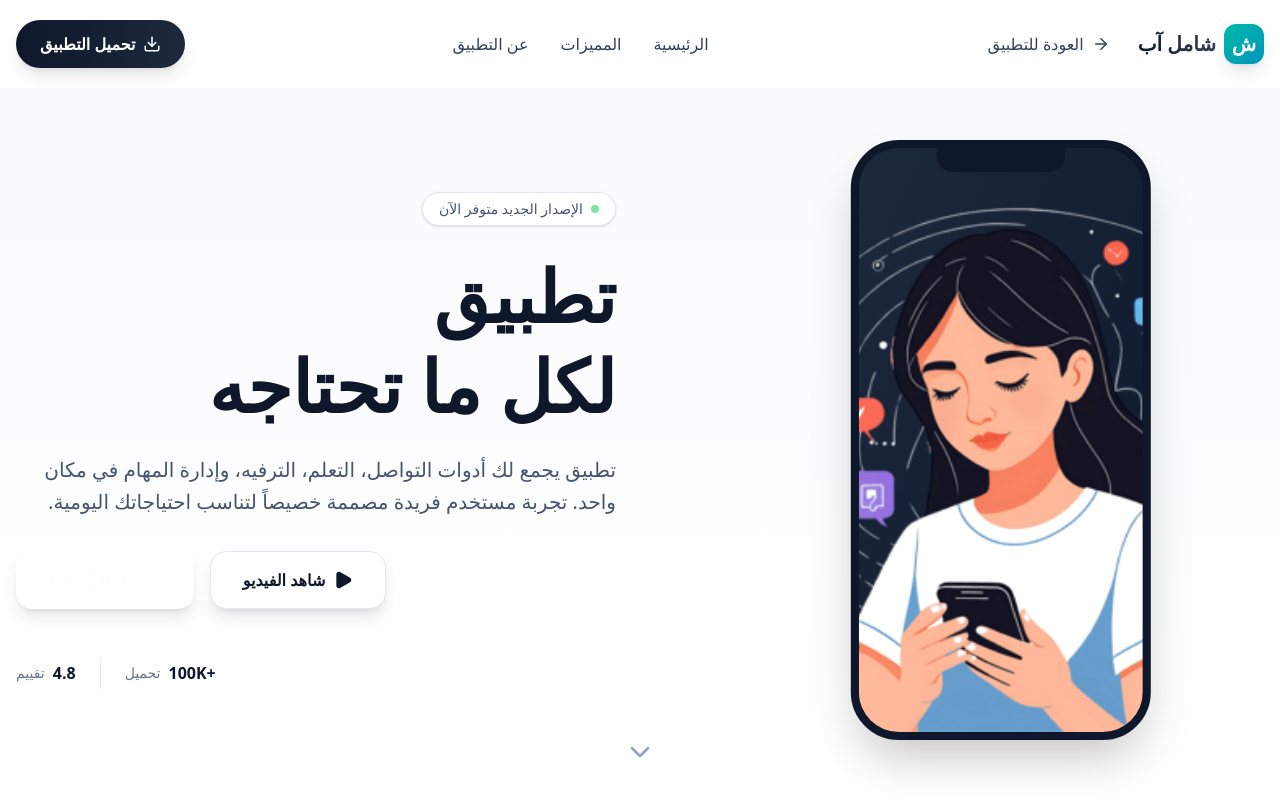
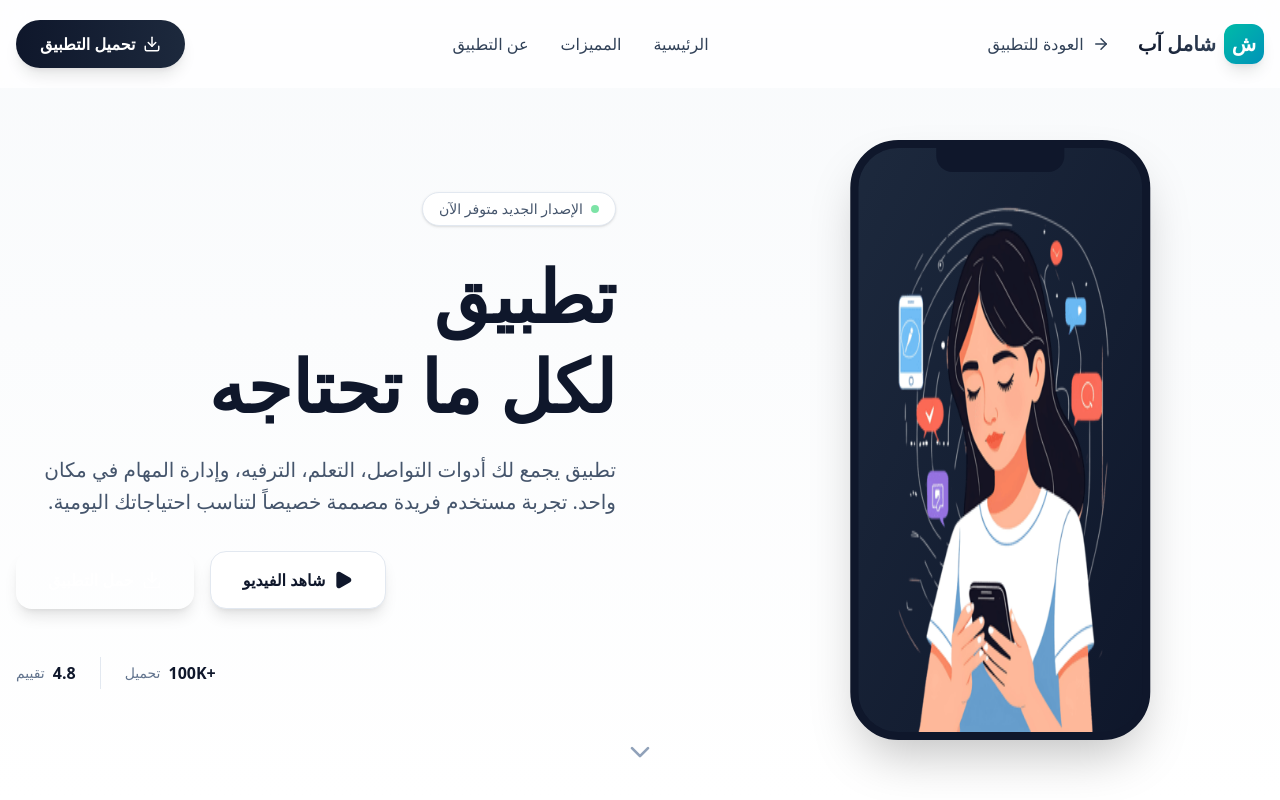
Before and after one commit to muslim1972/shamil-landing-page, a React (Vite) app: page / in a window 1280 px wide. Shown: the top 800 px of the page. Built offline with nearby package versions, Linux system fonts and the light colour scheme.

Commit message:
تم جعل صورة الهاتف المتحرك عالمية (3) 5/12/2025 6:40 PM

```diff
--- a/src/sections/Hero.tsx
+++ b/src/sections/Hero.tsx
@@ -2,16 +2,39 @@ import { motion, AnimatePresence } from 'framer-motion';
 import { Download, Play, ChevronDown, Sparkles } from 'lucide-react';
 import { useState, useEffect } from 'react';
 
+const images = [
+    '/images/InPhone.png',
+    '/images/p2.png',
+    '/images/p3.png',
+    '/images/p4.png',
+    '/images/p5.png',
+    '/images/p6.png'
+];
+
 const Hero = () => {
-    const [showImage, setShowImage] = useState(false);
+    // 0 = Intro Screen
+    // 1..N = Images (index - 1)
+    const [currentIndex, setCurrentIndex] = useState(0);
 
     useEffect(() => {
         const interval = setInterval(() => {
-            setShowImage(prev => !prev);
+            setCurrentIndex(prev => {
+                // Total states: 1 (intro) + images.length
+                const totalStates = 1 + images.length;
+                return (prev + 1) % totalStates;
+            });
         }, 4000);
 
         return () => clearInterval(interval);
     }, []);
+
+    const showIntro = currentIndex === 0;
+    const currentImage = currentIndex > 0 ? images[currentIndex - 1] : null;
+
+    // Base URL support for production build
+    const getImageUrl = (path: string) => {
+        return `${import.meta.env.BASE_URL}${path.startsWith('/') ? path.slice(1) : path}`;
+    };
 
     return (
         <section id="hero" className="relative min-h-screen flex items-center pt-20 overflow-hidden bg-gradient-to-b from-slate-50 to-white dark:from-slate-950 dark:to-slate-900">
@@ -97,12 +120,12 @@ const Hero = () => {
                 >
                     <motion.div
                         animate={{ x: [0, 40, -40, 0] }}
-                        transition={{ duration: 3, repeat: Infinity, ease: "linear" }}
+                        transition={{ duration: 5, repeat: Infinity, ease: "easeInOut" }}
                         className="relative w-[300px] h-[600px] bg-slate-900 rounded-[3rem] border-8 border-slate-900 shadow-2xl overflow-hidden">
                         {/* Screen Content with Image Rotation */}
                         <div className="absolute inset-0 bg-gradient-to-br from-slate-800 to-slate-900">
                             <AnimatePresence mode="wait">
-                                {!showImage ? (
+                                {showIntro ? (
                                     <motion.div
                                         key="content"
                                         initial={{ opacity: 0, scale: 0.9 }}
@@ -136,14 +159,14 @@ const Hero = () => {
                                     </motion.div>
                                 ) : (
                                     <motion.img
-                                        key="image"
-                                        src={`${import.meta.env.BASE_URL}images/InPhone.png`}
+                                        key={`image-${currentIndex}`}
+                                        src={getImageUrl(currentImage || "")}
                                         alt="تطبيق شامل"
                                         initial={{ opacity: 0, scale: 1.1 }}
                                         animate={{ opacity: 1, scale: 1 }}
                                         exit={{ opacity: 0, scale: 1.1 }}
                                         transition={{ duration: 0.5 }}
-                                        className="absolute inset-0 w-full h-full object-cover"
+                                        className="absolute inset-0 w-full h-full object-fill"
                                     />
                                 )}
                             </AnimatePresence>
```
Also changed, not shown: 3 other files (tests, documents, lock files or other folders).
